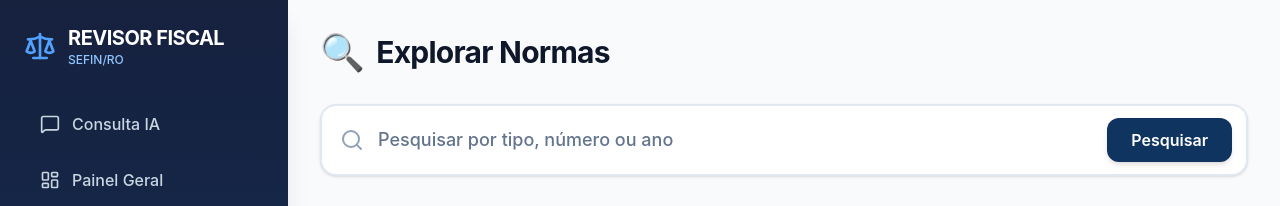
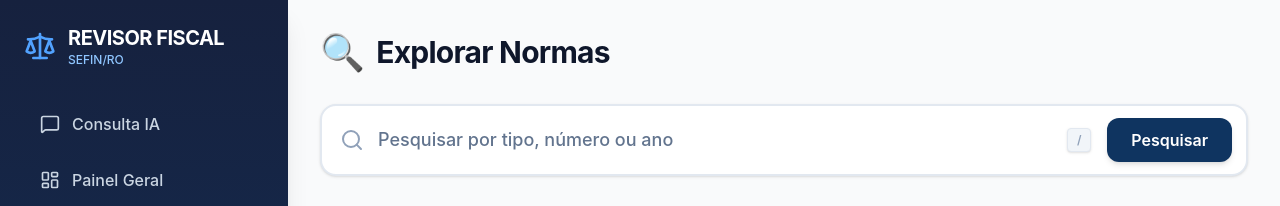
Before and after one commit to Enio-Telles/IA_leg, a React (Vite) app in the folder frontend/: page /explorar-normas in a window 1280 px wide. Shown: the top 206 px of the page. Built offline with nearby package versions, Linux system fonts and the light colour scheme.

Commit message:
🎨 Palette: Adiciona atalho de teclado '/' para pesquisa de normas

```diff
--- a/frontend/src/pages/ExplorarNormas.tsx
+++ b/frontend/src/pages/ExplorarNormas.tsx
@@ -1,4 +1,4 @@
-import { useState, useMemo } from 'react';
+import { useState, useMemo, useEffect, useRef } from 'react';
 import { Search, ChevronDown, ChevronUp, BookOpen, Clock, AlertCircle, X } from 'lucide-react';
 
 // ⚡ Bolt: Moved static data outside component to prevent array recreation on every render
@@ -19,12 +19,27 @@ const results = [
 const ExplorarNormas = () => {
   const [searchTerm, setSearchTerm] = useState('');
   const [expanded, setExpanded] = useState<number | null>(null);
+  const searchInputRef = useRef<HTMLInputElement>(null);
 
   // ⚡ Bolt: Memoize filtered results to prevent O(N) string operations when 'expanded' state changes
   const filteredResults = useMemo(() => {
     const term = searchTerm.toLowerCase();
     return results.filter(r => `${r.type} ${r.number} ${r.year}`.toLowerCase().includes(term));
   }, [searchTerm]);
+
+
+  // 🎨 Palette: Adicionado atalho de teclado para foco rápido na pesquisa (Usando useRef)
+  useEffect(() => {
+    const handleKeyDown = (e: KeyboardEvent) => {
+      // Ignora se o usuário já estiver digitando em um input ou textarea
+      if (e.key === '/' && document.activeElement?.tagName !== 'INPUT' && document.activeElement?.tagName !== 'TEXTAREA') {
+        e.preventDefault();
+        searchInputRef.current?.focus();
+      }
+    };
+    window.addEventListener('keydown', handleKeyDown);
+    return () => window.removeEventListener('keydown', handleKeyDown);
+  }, []);
 
   const toggleExpand = (id: number) => {
     if (expanded === id) setExpanded(null);
@@ -45,7 +60,7 @@ const ExplorarNormas = () => {
           <Search className="w-6 h-6 text-slate-400 group-focus-within:text-blue-500 transition-colors" />
         </div>
         <label htmlFor="search-input" className="sr-only">Pesquisar por tipo, número ou ano</label>
-        <input id="search-input"
+        <input ref={searchInputRef} id="search-input"
           type="text"
           value={searchTerm}
           onChange={(e) => setSearchTerm(e.target.value)}
@@ -53,11 +68,15 @@ const ExplorarNormas = () => {
           className="w-full pl-14 pr-[150px] py-5 bg-white border-2 border-slate-200 rounded-2xl focus:outline-none focus:ring-4 focus:ring-blue-500/20 focus:border-blue-500 transition-all text-lg shadow-sm font-medium text-slate-800 placeholder-slate-500"
         />
         <div className="absolute right-4 top-1/2 -translate-y-1/2 flex items-center gap-2">
-          {searchTerm && (
+          {!searchTerm ? (
+            <kbd className="hidden sm:inline-flex items-center justify-center h-6 w-6 text-slate-400 bg-slate-100 border border-slate-200 rounded font-sans text-xs font-semibold shadow-sm pointer-events-none mr-2" aria-hidden="true" title="Pressione '/' para focar na pesquisa">
+              /
+            </kbd>
+          ) : (
             <button
               type="button"
               onClick={() => setSearchTerm('')}
-              className="p-2 text-slate-400 hover:text-slate-600 hover:bg-slate-100 rounded-lg transition-colors focus:outline-none focus-visible:ring-2 focus-visible:ring-blue-500"
+              className="p-2 text-slate-400 hover:text-slate-600 hover:bg-slate-100 rounded-lg transition-colors focus:outline-none focus-visible:ring-2 focus-visible:ring-blue-500 mr-2"
             >
               <span className="sr-only">Limpar pesquisa</span>
               <X aria-hidden="true" className="w-5 h-5" />
```
Also changed, not shown: 1 other file (tests, documents, lock files or other folders).
